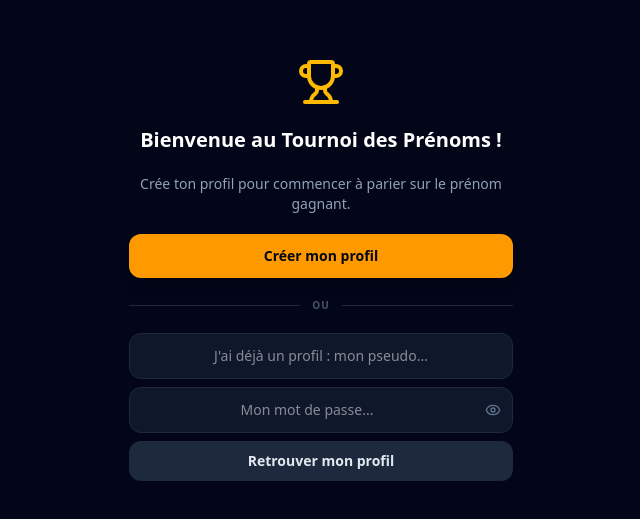
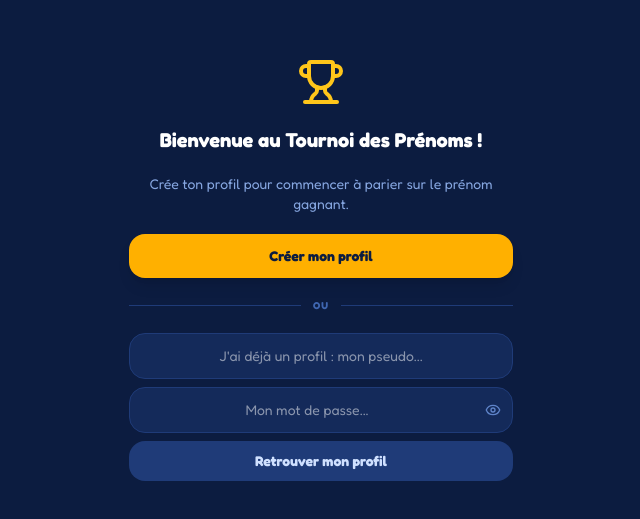
Before and after one commit to AntoineDeSaintMoulin/Tournoi-des-Prenoms, a React (Vite) app: page / in a window 1280 px wide. Shown: the part 131-650 px from the top of the page, without its empty margins (319-959 px from the left). Built offline with nearby package versions, Linux system fonts and the light colour scheme; no server answers; the database is empty.

Commit message:
Update index.css

```diff
--- a/src/index.css
+++ b/src/index.css
@@ -1,4 +1,63 @@
+@import url('https://fonts.googleapis.com/css2?family=Fredoka:wght@400;500;600;700&display=swap');
 @import "tailwindcss";
+
+@theme {
+  /* Police ronde et joueuse */
+  --font-sans: 'Fredoka', ui-rounded, system-ui, sans-serif;
+
+  /* Fonds et textes : du bleu nuit (très foncé) au bleu clair */
+  --color-slate-50: #f4f8ff;
+  --color-slate-100: #e6efff;
+  --color-slate-200: #cfe0ff;
+  --color-slate-300: #a9c4f5;
+  --color-slate-400: #86a6e0;
+  --color-slate-500: #5f84c9;
+  --color-slate-600: #3f66b0;
+  --color-slate-700: #2b4f95;
+  --color-slate-800: #1f3b78;
+  --color-slate-850: #1a3369;
+  --color-slate-900: #142a5a;
+  --color-slate-950: #0c1c40;
+
+  /* Accent principal : jaune soleil / orange */
+  --color-amber-50: #fff9e0;
+  --color-amber-100: #fff0b3;
+  --color-amber-200: #ffe680;
+  --color-amber-300: #ffd84d;
+  --color-amber-400: #ffc61a;
+  --color-amber-500: #ffb000;
+  --color-amber-600: #ff8c00;
+  --color-amber-700: #e06d00;
+
+  /* Second accent : bleu ciel (remplace l'indigo violet) */
+  --color-indigo-300: #7dd3fc;
+  --color-indigo-400: #38bdf8;
+  --color-indigo-500: #0ea5e9;
+  --color-indigo-600: #0284c7;
+
+  /* Vert pelouse */
+  --color-emerald-300: #86efac;
+  --color-emerald-400: #4ade80;
+  --color-emerald-500: #22c55e;
+  --color-emerald-600: #16a34a;
+
+  /* Formes plus rondes, plus "jouet" */
+  --radius-lg: 0.75rem;
+  --radius-xl: 1rem;
+  --radius-2xl: 1.4rem;
+  --radius-3xl: 2rem;
+}
+
+/* Boutons qui "rebondissent" */
+button:not(:disabled) {
+  transition: transform 0.15s ease, background-color 0.2s ease, border-color 0.2s ease;
+}
+button:not(:disabled):hover {
+  transform: translateY(-2px) scale(1.03);
+}
+button:not(:disabled):active {
+  transform: scale(0.95);
+}
 
 @media (max-width: 640px) {
   input, select, textarea { font-size: 16px !important; }
```
